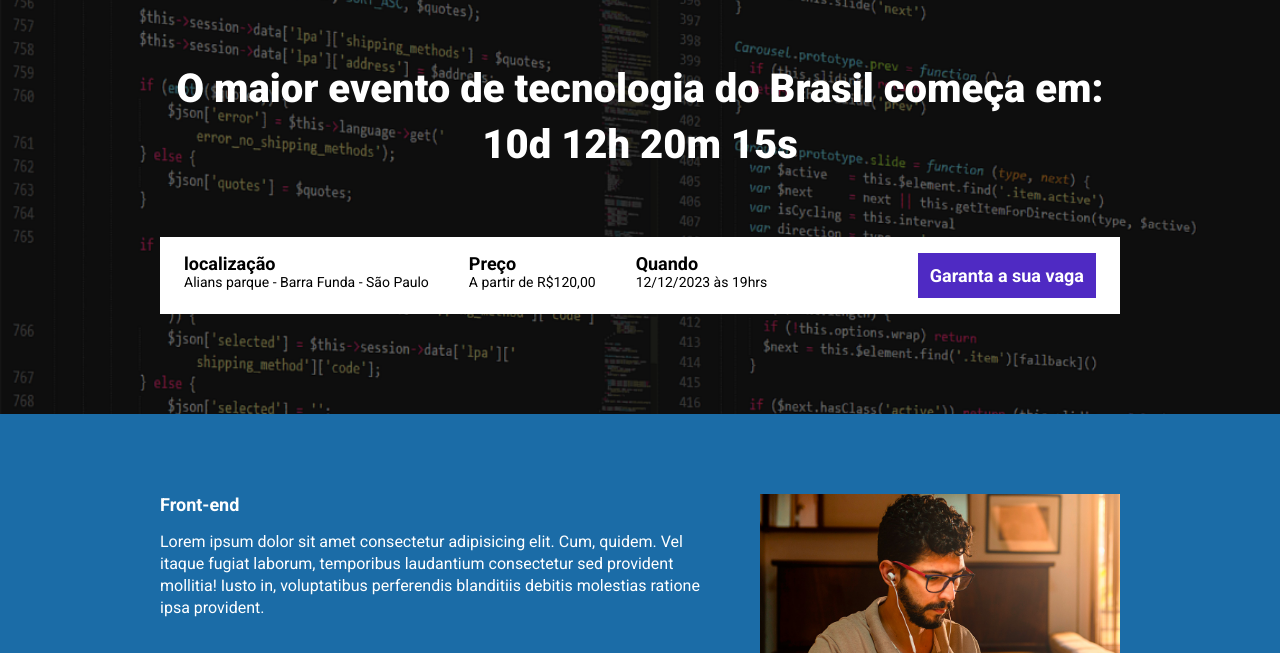
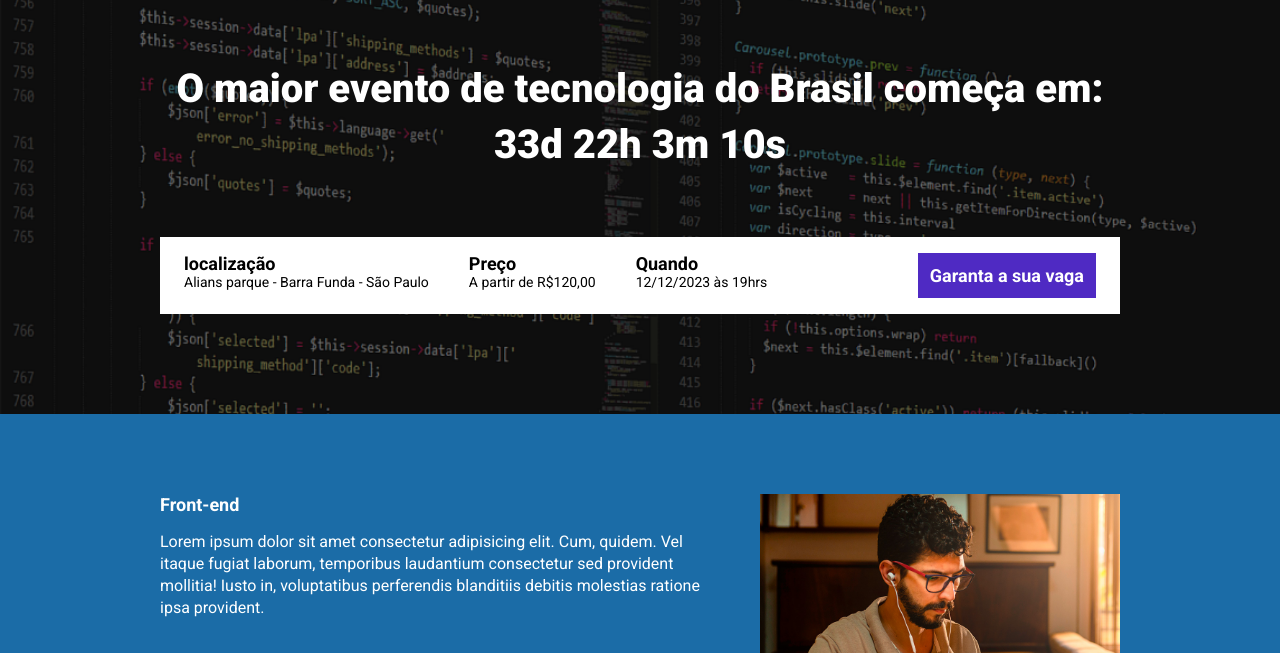
Before and after one commit to emmanuelmarcosdeoliveira/ebac-tech-talks, a website built with Parcel: page src/index.html in a window 1280 px wide. Shown: the part 147-800 px from the top of the page. Built offline with nearby package versions, Linux system fonts and the light colour scheme.

Commit message:
:sparkles:  date correction

```diff
--- a/package.json
+++ b/package.json
@@ -2,9 +2,9 @@
   "name": "ebac-tech-talks",
   "version": "1.0.0",
   "description": "Esse Repositório é destinado para o Modulo 22 do curso Full Stack Python. Onde iremos criar uma Landing Page utilizando a Ferramenta JavaScript - PARCEL",
-  "main": "index.js",
   "scripts": {
     "dev": "parcel src/index.html --no-cache src/styles/sass/styles.scss src/scripts/main.js",
+    "build": "parcel build src/index.html",
     "test": "echo \"Error: no test specified\" && exit 1"
   },
   "keywords": [],
--- a/src/index.html
+++ b/src/index.html
@@ -17,7 +17,7 @@
     <div class="container">
       <img class="hero__logo" src="./images/ebac_logo.svg" alt="">
       <p class="hero__text">
-        O maior evento de tecnologia do Brasil começa em: 10d 12h 20m 15s
+        O maior evento de tecnologia do Brasil começa em: <span id="contador"></span>
       </p>
       <div class="infos-bar">
         <ul class="infos-bar__infos">
@@ -64,6 +64,7 @@
       <img class="event__image" src="./images/ui-ux.png" alt="Front-end">
     </div>
   </section>
+
   <section class="event event--data-science">
     <div class="container" data-aos="fade-right">
       <div class="event__details">
--- a/src/scripts/main.js
+++ b/src/scripts/main.js
@@ -1 +1,35 @@
 AOS.init();
+
+const dataDoEvento = new Date("Dec 12, 2023 19:00:00");
+const timeStampDoEvento = dataDoEvento.getTime();
+const contaAsHoras = setInterval(function () {
+  const agora = new Date();
+  const timeStampAtual = agora.getTime();
+
+  const distanciaAteOEvento = timeStampDoEvento - timeStampAtual;
+
+  const diasEmMs = 1000 * 60 * 60 * 24;
+  const horaEmMs = 1000 * 60 * 60;
+  const minutoEmMs = 1000 * 60;
+
+  const diasAteoEvento = Math.floor(distanciaAteOEvento / diasEmMs);
+  const horasAteOEvento = Math.floor(
+    (distanciaAteOEvento % diasEmMs) / horaEmMs
+  );
+  const minutosAteOEvento = Math.floor(
+    (distanciaAteOEvento % horaEmMs) / minutoEmMs
+  );
+  const segundosAteOEvento = Math.floor(
+    (distanciaAteOEvento % minutoEmMs) / 1000
+  );
+
+  document.getElementById(
+    "contador"
+  ).innerHTML = `${diasAteoEvento}d ${horasAteOEvento}h ${minutosAteOEvento}m ${segundosAteOEvento}s`;
+
+  if (distanciaAteOEvento < 0) {
+    clearInterval(contaAsHoras);
+    document.getElementById("contador").innerHTML =
+      "Que pena você perdeu esse  evento! 😥";
+  }
+}, 1000);
--- a/src/styles/sass/_variaveis.scss
+++ b/src/styles/sass/_variaveis.scss
@@ -1,7 +1,8 @@
+// Cores Principais
 $cor1: #fff;
 $cor2: #000;
 $cor3: #4f2ac3;
-
+// Cores de Background das Sections
 $blue1: #1b6ca7;
 $blue2: #442dbd;
 $pink: #89223b;
```
